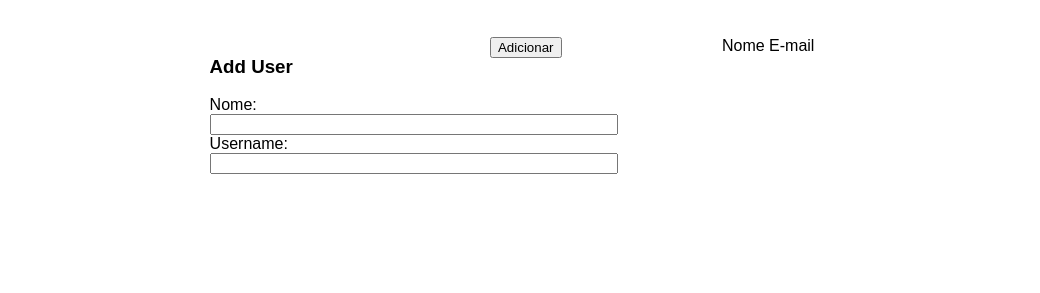
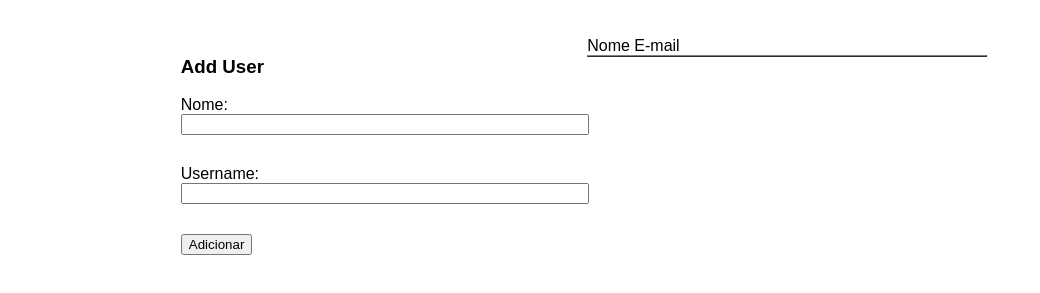
Before and after one commit to THGCF/Formulario, a plain HTML site: page index.html in a window 1280 px wide. Shown: the part 61-354 px from the top of the page, without its empty margins (0-1040 px from the left). Drawn offline with Linux system fonts and the light colour scheme.

Commit message:
arrumei o layout

```diff
--- a/index.css
+++ b/index.css
@@ -1,5 +1,5 @@
-html {
-    width: 80%;
+body {
+    width: 90%;
     font-family: Arial, Helvetica, sans-serif;
 }
 
@@ -11,8 +11,12 @@ html {
 .line {
     display: flex;
     justify-content: space-between;
-    width: 60%;
+    width: 70%;
     margin: 0 auto;
+}
+
+.parte-um, .parte-dois {
+    margin-bottom: 30px;
 }
 
 input {
--- a/index.html
+++ b/index.html
@@ -15,13 +15,13 @@
             <div class="forms">
                 <form>
                     <h3>Add User</h3>
-                    <div class="parte.um">
+                    <div class="parte-um">
                         <label for="nome">Nome:</label>
                         <br>
                         <input id = "texto-nome" type="text" name="txtNome">
                     </div>
 
-                    <div class="parte.dois">
+                    <div class="parte-dois">
                         <label for="nome">Username:</label>
                         <br>
                         <input id = "texto-email" type="text" name="txtUsername">
@@ -30,13 +30,15 @@
                     <!--<button value="Adiciona dados" onclick="addPessoa(txtNome.value, txtUsername.value)">Add User</button>
                     -->
                 </form>
+
+                <div id="Adicionar">
+                    <button id="botao-adicionar">
+                        Adicionar
+                    </button>
+                </div>
             </div>
 
-            <div id="Adicionar">
-                <button id="botao-adicionar">
-                    Adicionar
-                </button>
-            </div>
+
 
             <!--<div class="tabela">
                 <table width= "400px" border="1" id="tabelaDados">
@@ -51,7 +53,7 @@
             </div>
         </div> -->
         <div id="tabela">
-            <table id="tabela-dados">
+            <table id="tabela-dados" width="400px" border="1">
                 <tr>
                     Nome
                 </tr>
```
